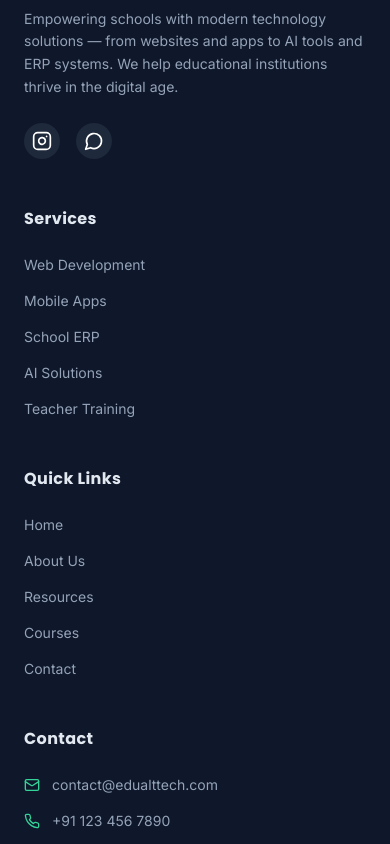
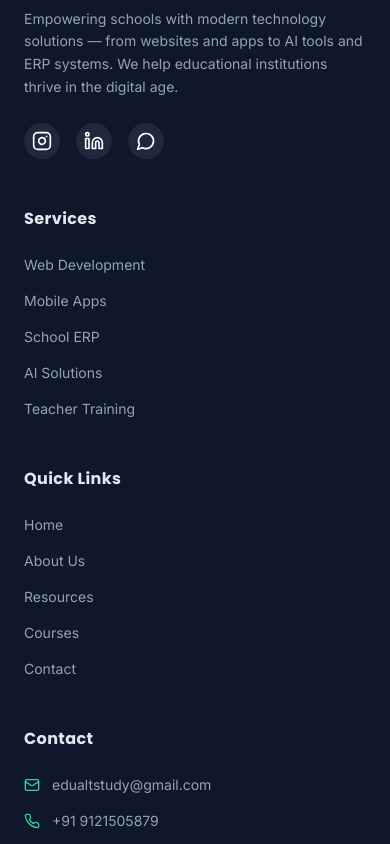
Before and after one commit to srinivas191206/Edu-Alt-Tech-website, a React (Vite) app: page /profile in a window 390 px wide. Shown: the part 8000-8844 px from the top of the page. Built offline with nearby package versions, Linux system fonts and the light colour scheme; no server answers.

Commit message:
Add LinkedIn to footer, update email/phone, add LinkedIn icon in social links

```diff
--- a/components/Footer.tsx
+++ b/components/Footer.tsx
@@ -1,6 +1,6 @@
 import React from 'react';
 import { Link } from 'react-router-dom';
-import { Instagram, MessageCircle, ArrowRight, GraduationCap, Mail, Phone, MapPin } from 'lucide-react';
+import { Instagram, Linkedin, MessageCircle, ArrowRight, GraduationCap, Mail, Phone, MapPin } from 'lucide-react';
 import { LINKS } from '../constants';
 
 const Footer: React.FC = () => {
@@ -28,6 +28,9 @@ const Footer: React.FC = () => {
             <div className="flex gap-4">
               <a href={LINKS.instagram} target="_blank" rel="noopener noreferrer" className="p-2 bg-slate-800 rounded-full hover:bg-emerald-600 transition-colors">
                 <Instagram className="w-5 h-5" />
+              </a>
+              <a href={LINKS.linkedin} target="_blank" rel="noopener noreferrer" className="p-2 bg-slate-800 rounded-full hover:bg-emerald-600 transition-colors">
+                <Linkedin className="w-5 h-5" />
               </a>
               <a href={LINKS.whatsapp} target="_blank" rel="noopener noreferrer" className="p-2 bg-slate-800 rounded-full hover:bg-emerald-600 transition-colors">
                 <MessageCircle className="w-5 h-5" />
@@ -62,11 +65,11 @@ const Footer: React.FC = () => {
             <ul className="space-y-4 text-sm text-slate-400">
               <li className="flex items-start gap-3">
                 <Mail className="w-4 h-4 text-emerald-400 mt-0.5 shrink-0" />
-                <span>contact@edualttech.com</span>
+                <span>edualtstudy@gmail.com</span>
               </li>
               <li className="flex items-start gap-3">
                 <Phone className="w-4 h-4 text-emerald-400 mt-0.5 shrink-0" />
-                <span>+91 123 456 7890</span>
+                <span>+91 9121505879</span>
               </li>
               <li className="flex items-start gap-3">
                 <MapPin className="w-4 h-4 text-emerald-400 mt-0.5 shrink-0" />
--- a/constants.tsx
+++ b/constants.tsx
@@ -4,7 +4,8 @@ import { Users, Globe, BookOpen, Brain, Smartphone, ShieldCheck, GraduationCap,
 export const LINKS = {
   enroll: "https://docs.google.com/forms/d/e/1FAIpQLSeQXyJQQjPwLJt-2E1P1PYBKC89z_NsX4UJewQymFPW0C0IIw/viewform",
   whatsapp: "https://chat.whatsapp.com/Bzd430nwAtb6pP0lJUam35",
-  instagram: "https://www.instagram.com/edu_alt_tech/"
+  instagram: "https://www.instagram.com/edu_alt_tech/",
+  linkedin: "https://www.linkedin.com/company/edu-alt-tech/"
 };
 
 export interface TeamMember {
```
